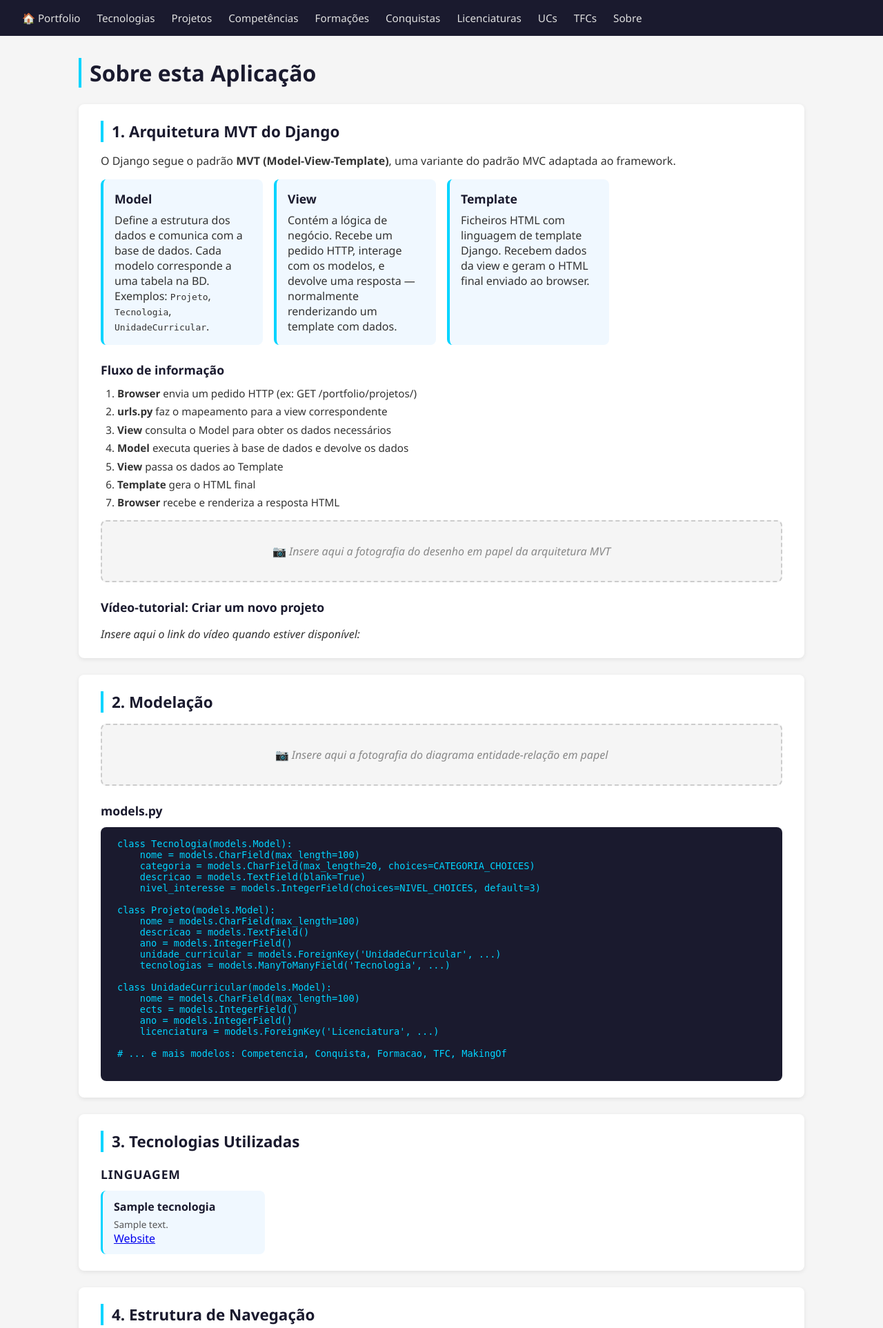
After one commit to a22408651GoncaloAlmeida/a22408651_django, a Django app: page /portfolio/sobre/ in a window 1280 px wide. The commit adds this page. Shown: the top 1925 px of the page at 69% size. Run offline with Django 5.2, Linux system fonts and the light colour scheme; tables that the repository leaves empty hold one stand-in row (values such as "Sample post").

Commit message:
Página 'sobre' incompleta

```diff
--- a/portfolio/static/portfolio/styles.css
+++ b/portfolio/static/portfolio/styles.css
@@ -181,3 +181,131 @@ form textarea {
     margin-bottom: 1.5rem;
     font-size: 1rem;
 }
+
+/* ── SOBRE ─────────────────────────────────────────────────────── */
+.sobre-section {
+    background: white;
+    border-radius: 8px;
+    padding: 1.5rem 2rem;
+    margin-bottom: 1.5rem;
+    box-shadow: 0 2px 6px rgba(0,0,0,0.08);
+}
+
+.sobre-section h2 {
+    font-size: 1.4rem;
+    color: #1a1a2e;
+    border-left: 4px solid #00d4ff;
+    padding-left: 0.75rem;
+    margin-bottom: 1rem;
+}
+
+.sobre-section h3 {
+    font-size: 1.1rem;
+    color: #1a1a2e;
+    margin-bottom: 0.75rem;
+}
+
+.mvt-grid {
+    display: grid;
+    grid-template-columns: repeat(auto-fill, minmax(220px, 1fr));
+    gap: 1rem;
+    margin-top: 1rem;
+}
+
+.mvt-card {
+    background: #f0f8ff;
+    border-radius: 8px;
+    padding: 1rem;
+    border-left: 4px solid #00d4ff;
+}
+
+.mvt-card h3 {
+    color: #1a1a2e;
+    margin-bottom: 0.5rem;
+}
+
+.fluxo-list {
+    padding-left: 1.5rem;
+    margin-top: 0.5rem;
+}
+
+.fluxo-list li {
+    margin-bottom: 0.4rem;
+    font-size: 0.95rem;
+}
+
+.foto-placeholder {
+    background: #f5f5f5;
+    border: 2px dashed #ccc;
+    border-radius: 8px;
+    padding: 2rem;
+    text-align: center;
+    color: #888;
+    margin-top: 1rem;
+}
+
+.iframe-container {
+    margin-top: 1rem;
+}
+
+.code-block {
+    background: #1a1a2e;
+    color: #00d4ff;
+    padding: 1rem 1.5rem;
+    border-radius: 8px;
+    font-size: 0.85rem;
+    overflow-x: auto;
+    white-space: pre;
+}
+
+.tech-grupo {
+    margin-top: 1.25rem;
+    margin-bottom: 0.5rem;
+    color: #555;
+    font-size: 0.95rem;
+    text-transform: uppercase;
+    letter-spacing: 0.05em;
+}
+
+.tech-grid {
+    display: grid;
+    grid-template-columns: repeat(auto-fill, minmax(200px, 1fr));
+    gap: 0.75rem;
+}
+
+.tech-card {
+    background: #f0f8ff;
+    border-radius: 8px;
+    padding: 0.75rem 1rem;
+    border-left: 3px solid #00d4ff;
+}
+
+.tech-card h4 {
+    margin-bottom: 0.3rem;
+    color: #1a1a2e;
+}
+
+.tech-card p {
+    font-size: 0.85rem;
+    color: #555;
+}
+
+.nav-tree {
+    font-size: 0.9rem;
+    line-height: 1.8;
+    padding-left: 1.5rem;
+}
+
+.nav-tree ul {
+    padding-left: 1.5rem;
+}
+
+.vantagens-list {
+    padding-left: 1.5rem;
+    margin-top: 0.5rem;
+}
+
+.vantagens-list li {
+    margin-bottom: 0.4rem;
+    font-size: 0.95rem;
+}
--- a/portfolio/templates/portfolio/base.html
+++ b/portfolio/templates/portfolio/base.html
@@ -18,6 +18,7 @@
         <a href="{% url 'licenciaturas' %}">Licenciaturas</a>
         <a href="{% url 'ucs' %}">UCs</a>
         <a href="{% url 'tfcs' %}">TFCs</a>
+        <a href="{% url 'sobre' %}">Sobre</a>
     </nav>
     <div class="container">
         {% block content %}{% endblock %}
--- /dev/null
+++ b/portfolio/templates/portfolio/sobre.html
@@ -0,0 +1,207 @@
+{% extends 'portfolio/base.html' %}
+{% block title %}Sobre esta Aplicação{% endblock %}
+{% block content %}
+
+<h1>Sobre esta Aplicação</h1>
+
+<!-- ── 1. ARQUITETURA MVT ─────────────────────────────────────────── -->
+<section class="sobre-section">
+    <h2>1. Arquitetura MVT do Django</h2>
+    <p>
+        O Django segue o padrão <strong>MVT (Model-View-Template)</strong>, uma variante do padrão MVC adaptada ao framework.
+    </p>
+
+    <div class="mvt-grid">
+        <div class="mvt-card">
+            <h3>Model</h3>
+            <p>Define a estrutura dos dados e comunica com a base de dados. Cada modelo corresponde a uma tabela na BD. Exemplos: <code>Projeto</code>, <code>Tecnologia</code>, <code>UnidadeCurricular</code>.</p>
+        </div>
+        <div class="mvt-card">
+            <h3>View</h3>
+            <p>Contém a lógica de negócio. Recebe um pedido HTTP, interage com os modelos, e devolve uma resposta — normalmente renderizando um template com dados.</p>
+        </div>
+        <div class="mvt-card">
+            <h3>Template</h3>
+            <p>Ficheiros HTML com linguagem de template Django. Recebem dados da view e geram o HTML final enviado ao browser.</p>
+        </div>
+    </div>
+
+    <h3 style="margin-top:1.5rem">Fluxo de informação</h3>
+    <ol class="fluxo-list">
+        <li><strong>Browser</strong> envia um pedido HTTP (ex: GET /portfolio/projetos/)</li>
+        <li><strong>urls.py</strong> faz o mapeamento para a view correspondente</li>
+        <li><strong>View</strong> consulta o Model para obter os dados necessários</li>
+        <li><strong>Model</strong> executa queries à base de dados e devolve os dados</li>
+        <li><strong>View</strong> passa os dados ao Template</li>
+        <li><strong>Template</strong> gera o HTML final</li>
+        <li><strong>Browser</strong> recebe e renderiza a resposta HTML</li>
+    </ol>
+
+    <div class="foto-placeholder">
+        <p>📷 <em>Insere aqui a fotografia do desenho em papel da arquitetura MVT</em></p>
+        <!-- Quando tiveres a foto: -->
+        <!-- {% load static %} -->
+        <!-- <img src="{% static 'portfolio/img/mvt_papel.jpg' %}" alt="Arquitetura MVT" style="max-width:100%"> -->
+    </div>
+
+    <h3 style="margin-top:1.5rem">Vídeo-tutorial: Criar um novo projeto</h3>
+    <div class="iframe-container">
+        <p><em>Insere aqui o link do vídeo quando estiver disponível:</em></p>
+        <!-- <iframe width="560" height="315" src="URL_DO_VIDEO" frameborder="0" allowfullscreen></iframe> -->
+    </div>
+</section>
+
+<!-- ── 2. MODELAÇÃO ───────────────────────────────────────────────── -->
+<section class="sobre-section">
+    <h2>2. Modelação</h2>
+
+    <div class="foto-placeholder">
+        <p>📷 <em>Insere aqui a fotografia do diagrama entidade-relação em papel</em></p>
+        <!-- <img src="{% static 'portfolio/img/der_papel.jpg' %}" alt="Diagrama ER" style="max-width:100%"> -->
+    </div>
+
+    <h3 style="margin-top:1.5rem">models.py</h3>
+    <pre class="code-block">
+class Tecnologia(models.Model):
+    nome = models.CharField(max_length=100)
+    categoria = models.CharField(max_length=20, choices=CATEGORIA_CHOICES)
+    descricao = models.TextField(blank=True)
+    nivel_interesse = models.IntegerField(choices=NIVEL_CHOICES, default=3)
+
+class Projeto(models.Model):
+    nome = models.CharField(max_length=100)
+    descricao = models.TextField()
+    ano = models.IntegerField()
+    unidade_curricular = models.ForeignKey('UnidadeCurricular', ...)
+    tecnologias = models.ManyToManyField('Tecnologia', ...)
+
+class UnidadeCurricular(models.Model):
+    nome = models.CharField(max_length=100)
+    ects = models.IntegerField()
+    ano = models.IntegerField()
+    licenciatura = models.ForeignKey('Licenciatura', ...)
+
+# ... e mais modelos: Competencia, Conquista, Formacao, TFC, MakingOf
+    </pre>
+</section>
+
+<!-- ── 3. TECNOLOGIAS ─────────────────────────────────────────────── -->
+<section class="sobre-section">
+    <h2>3. Tecnologias Utilizadas</h2>
+
+    {% regroup tecnologias by get_categoria_display as tecnologias_por_categoria %}
+    {% for grupo in tecnologias_por_categoria %}
+        <h3 class="tech-grupo">{{ grupo.grouper }}</h3>
+        <div class="tech-grid">
+            {% for t in grupo.list %}
+                <div class="tech-card">
+                    <h4>{{ t.nome }}</h4>
+                    {% if t.descricao %}<p>{{ t.descricao }}</p>{% endif %}
+                    {% if t.website %}<a href="{{ t.website }}" target="_blank">Website</a>{% endif %}
+                </div>
+            {% endfor %}
+        </div>
+    {% empty %}
+        <p>Nenhuma tecnologia registada. <a href="{% url 'tecnologia_criar' %}">Adicionar tecnologia</a></p>
+    {% endfor %}
+</section>
+
+<!-- ── 4. ESTRUTURA DE NAVEGAÇÃO ──────────────────────────────────── -->
+<section class="sobre-section">
+    <h2>4. Estrutura de Navegação</h2>
+    <div class="foto-placeholder">
+        <p>📷 <em>Insere aqui o desenho do mapa de navegação da aplicação</em></p>
+    </div>
+    <ul class="nav-tree">
+        <li>/ (raiz)
+            <ul>
+                <li>/admin/</li>
+                <li>/portfolio/
+                    <ul>
+                        <li>tecnologias/ — criar/, &lt;pk&gt;/editar/, &lt;pk&gt;/apagar/</li>
+                        <li>projetos/ — criar/, &lt;pk&gt;/editar/, &lt;pk&gt;/apagar/</li>
+                        <li>competencias/ — criar/, &lt;pk&gt;/editar/, &lt;pk&gt;/apagar/</li>
+                        <li>formacoes/ — criar/, &lt;pk&gt;/editar/, &lt;pk&gt;/apagar/</li>
+                        <li>conquistas/</li>
+                        <li>licenciaturas/</li>
+                        <li>docentes/</li>
+                        <li>ucs/</li>
+                        <li>tfcs/</li>
+                        <li>sobre/</li>
+                    </ul>
+                </li>
+                <li>/escola/
+                    <ul>
+                        <li>cursos/</li>
+                    </ul>
+                </li>
+            </ul>
+        </li>
+    </ul>
+</section>
+
+<!-- ── 5. REPOSITÓRIO GITHUB ──────────────────────────────────────── -->
+<section class="sobre-section">
+    <h2>5. Repositório GitHub</h2>
+    <p>
+        O código desta aplicação está disponível em:
+        <a href="https://github.com/a22408651GoncaloAlmeida/a22408651_django" target="_blank">
+            github.com/a22408651GoncaloAlmeida/a22408651_django
+        </a>
+    </p>
+    <h3 style="margin-top:1rem">Como foi utilizado</h3>
+    <p>
+        O GitHub foi usado para versionar o código ao longo do desenvolvimento, permitindo guardar o histórico de alterações e recuperar versões anteriores em caso de erro. Cada funcionalidade foi desenvolvida e depois commitada com uma mensagem descritiva.
+    </p>
+    <h3 style="margin-top:1rem">Vantagens</h3>
+    <ul class="vantagens-list">
+        <li>Histórico completo de todas as alterações feitas ao código</li>
+        <li>Possibilidade de reverter para versões anteriores</li>
+        <li>Integração com GitHub Codespaces para desenvolvimento na cloud</li>
+        <li>Facilita colaboração em equipa</li>
+        <li>Backup automático do código</li>
+    </ul>
+</section>
+
+<!-- ── 6. MAKING OF ───────────────────────────────────────────────── -->
+<section class="sobre-section">
+    <h2>6. Making Of</h2>
+    <p>
+        Esta secção documenta o processo de desenvolvimento da aplicação — decisões de modelação, erros encontrados e corrigidos, e uso de IA generativa.
+    </p>
+    {% for mo in makingofs %}
+        <div class="card" style="flex-direction:column">
+            <div class="card-info">
+                <h3>{{ mo.get_entidade_display }} — {{ mo.titulo }}</h3>
+                <p style="color:#888;font-size:0.85rem">{{ mo.data }}</p>
+                <p>{{ mo.descricao }}</p>
+
+                {% if mo.decisoes.all %}
+                    <h4>Decisões de Modelação</h4>
+                    {% for d in mo.decisoes.all %}
+                        <p><strong>{{ d.titulo }}</strong> — {{ d.justificacao }}</p>
+                    {% endfor %}
+                {% endif %}
+
+                {% if mo.erros.all %}
+                    <h4>Erros & Correções</h4>
+                    {% for e in mo.erros.all %}
+                        <p><strong>Erro:</strong> {{ e.descricao_erro }}<br>
+                        <strong>Correção:</strong> {{ e.correcao_aplicada }}</p>
+                    {% endfor %}
+                {% endif %}
+
+                {% if mo.usos_ia.all %}
+                    <h4>Uso de IA</h4>
+                    {% for ia in mo.usos_ia.all %}
+                        <p><strong>{{ ia.ferramenta }}</strong> — {{ ia.descricao_uso }}</p>
+                    {% endfor %}
+                {% endif %}
+            </div>
+        </div>
+    {% empty %}
+        <p>Nenhum making of registado ainda. <a href="/admin/portfolio/makingof/add/">Adicionar no admin</a></p>
+    {% endfor %}
+</section>
+
+{% endblock %}
--- a/portfolio/urls.py
+++ b/portfolio/urls.py
@@ -29,4 +29,5 @@ urlpatterns = [
     path('docentes/', views.docentes_view, name='docentes'),
     path('ucs/', views.ucs_view, name='ucs'),
     path('tfcs/', views.tfcs_view, name='tfcs'),
+    path('sobre/', views.sobre_view, name='sobre'),
 ]
--- a/portfolio/views.py
+++ b/portfolio/views.py
@@ -140,3 +140,12 @@ def ucs_view(request):
 def tfcs_view(request):
     tfcs = TFC.objects.prefetch_related('tecnologias').all()
     return render(request, 'portfolio/tfcs.html', {'tfcs': tfcs})
+
+def sobre_view(request):
+    from .models import MakingOf, Tecnologia
+    makingofs = MakingOf.objects.prefetch_related('decisoes', 'erros', 'usos_ia', 'registos_papel').all()
+    tecnologias = Tecnologia.objects.all().order_by('categoria')
+    return render(request, 'portfolio/sobre.html', {
+        'makingofs': makingofs,
+        'tecnologias': tecnologias,
+    })
```
